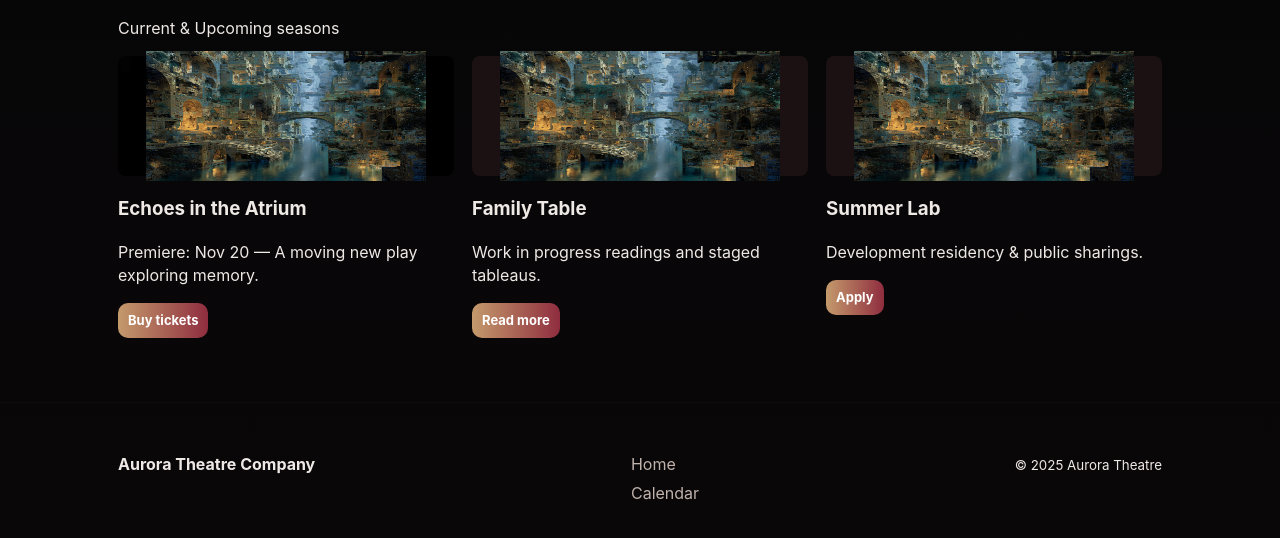
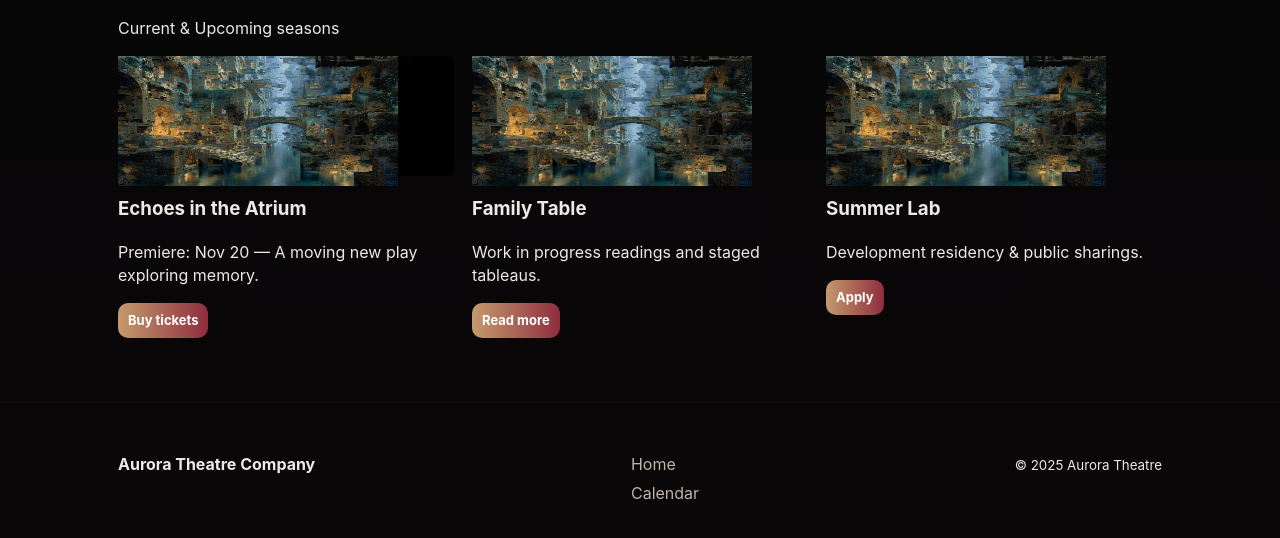
Before and after one commit to yogesh3434/AuroraTheatre, a plain HTML site: page productions.html in a window 1280 px wide. Shown: the part 134-672 px from the top of the page. Drawn offline with Linux system fonts and the light colour scheme.

Commit message:
Made some changes to productions

```diff
--- a/css/styles.css
+++ b/css/styles.css
@@ -71,9 +71,9 @@ body{
 .prod-card .poster-small{height: 130px; width: 280px;display:flex;}
 .prod-card .poster-small-img{height: 130px; width: 280px;display:flex;}
 .prod-card .poster-small-imgs{height: 130px; width: 280px;display:flex;}
-.prod-card .poster-small-1{height:120px;background:#1b1012; background: url(../images/echoes-image.JPG); border-radius:8px;margin-bottom:10px;display:flex;align-items:center;justify-content:center;color:var(--muted)}
-.prod-card .poster-small-2{height:120px;background:#1b1012;border-radius:8px;margin-bottom:10px;display:flex;align-items:center;justify-content:center;color:var(--muted)}
-.prod-card .poster-small-3{height:120px;background:#1b1012;border-radius:8px;margin-bottom:10px;display:flex;align-items:center;justify-content:center;color:var(--muted)}
+.prod-card .poster-small-1{height:120px;background:#1b1012; background: url(../images/echoes-image.JPG); border-radius:8px;margin-bottom:10px;display:flex;align-items:left;justify-content:left;color:var(--muted)}
+.prod-card .poster-small-2{height:120px;border-radius:8px;margin-bottom:10px;display:flex;align-items:left;justify-content:left;color:var(--muted)}
+.prod-card .poster-small-3{height:120px;;border-radius:8px;margin-bottom:10px;display:flex;align-items:left;justify-content:left;color:var(--muted)}
 
 
 .form-card{padding:16px;border-radius:10px}
```
